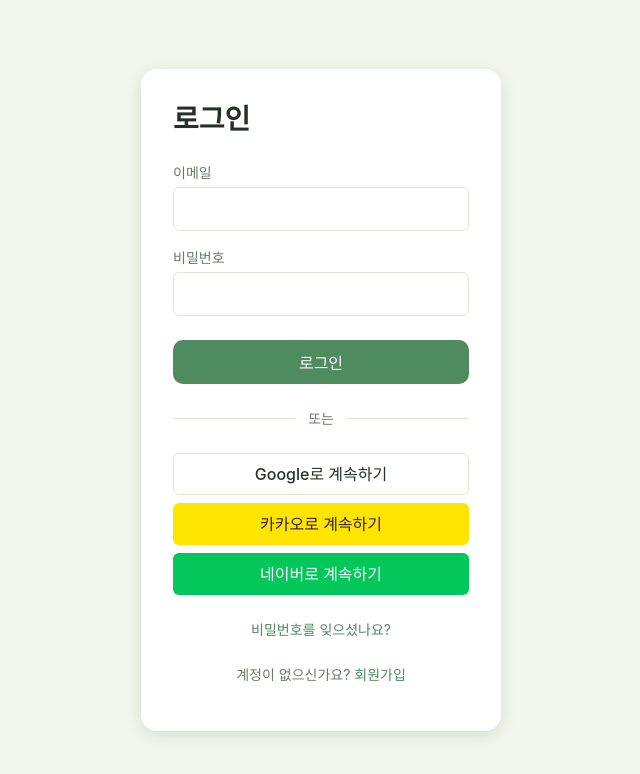
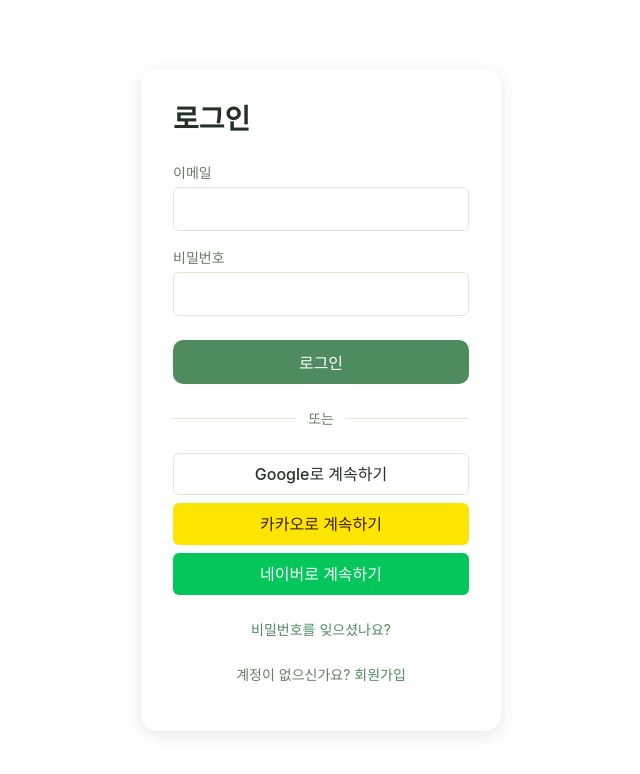
Before and after one commit to KimRanmi/kotonoha-machi, a React (Vite) app in the folder frontend/: page /login in a window 1280 px wide. Shown: the top 774 px of the page, without its empty margins (319-959 px from the left). Built offline with nearby package versions, Linux system fonts and the light colour scheme; no server answers; a web font is replaced by a local one.

Commit message:
feat(auth): 로그인·가입 화면은 다크 모드에서도 흰 배경으로 표시

```diff
--- a/frontend/src/pages/AuthPage.module.css
+++ b/frontend/src/pages/AuthPage.module.css
@@ -1,9 +1,23 @@
+/* 로그인·가입 화면은 다크 모드여도 항상 흰 배경으로 보이게, 라이트 색 변수를 이 화면 안에서만 다시 지정한다. */
 .page {
+  --color-bg: #ffffff;
+  --color-surface: #ffffff;
+  --color-text: #243126;
+  --color-text-muted: #6b7a68;
+  --color-primary: #4e8b5f;
+  --color-primary-hover: #3d7350;
+  --color-border: #e0e8d5;
+  --color-error: #c0392b;
+  --color-success: #3f7d4f;
+  --shadow-md: 0 4px 16px rgba(36, 49, 38, 0.12);
+  color: var(--color-text);
+
   display: flex;
   align-items: center;
   justify-content: center;
   min-height: 100vh;
   padding: var(--space-5);
+  background-color: var(--color-bg);
 }
 
 .card {
```
Also changed, not shown: 1 other file (tests, documents, lock files or other folders).
